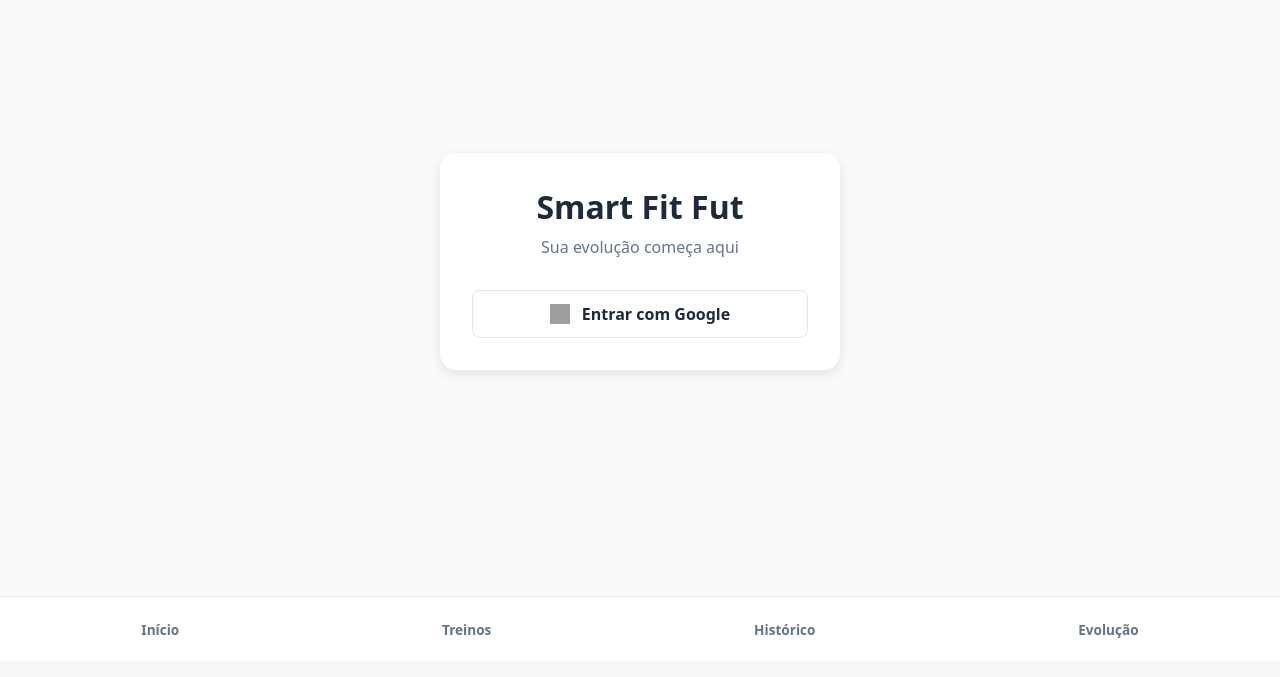
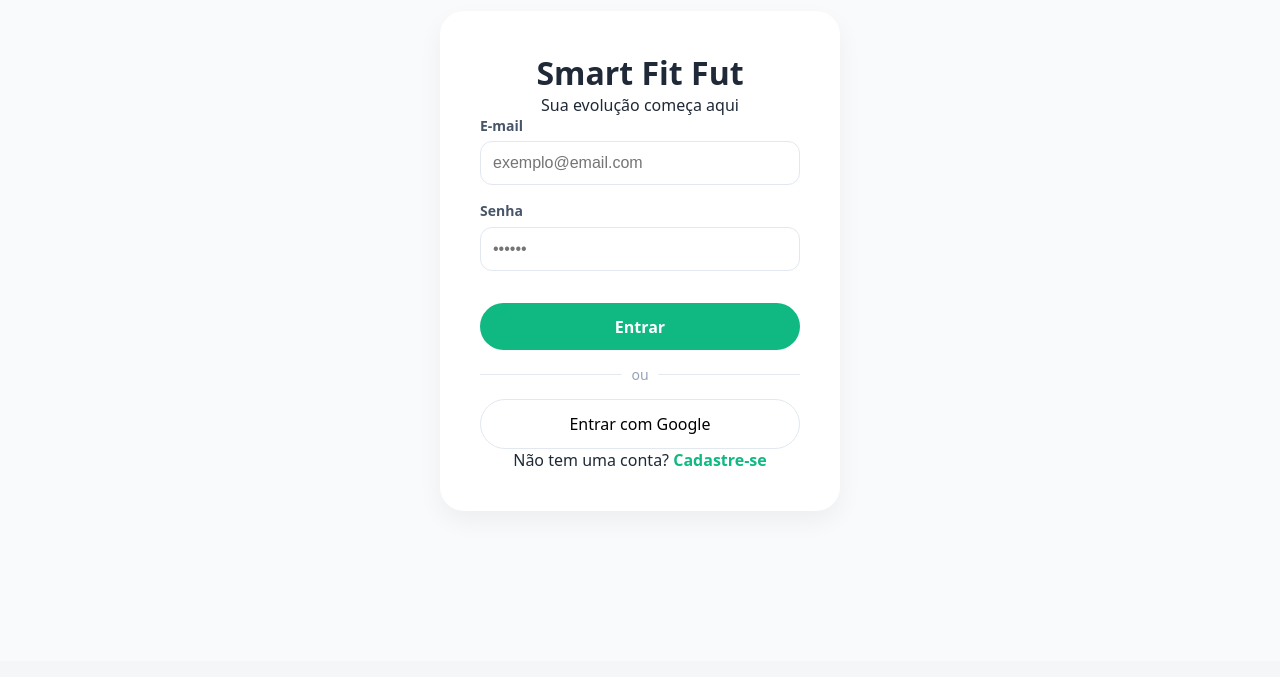
Before and after one commit to AlexandreMFeitosa/smart-fit-fut, a React (Vite) app: page /login in a window 1280 px wide. Shown: the part 139-816 px from the top of the page. Built offline with nearby package versions, Linux system fonts and the light colour scheme; no server answers; grey boxes are pictures that could not be loaded.

Commit message:
add login de acesso

```diff
--- a/src/App.tsx
+++ b/src/App.tsx
@@ -3,7 +3,7 @@ import { BrowserRouter, Routes, Route } from "react-router-dom";
 import Menu from "./pages/Menu";
 import { AuthProvider } from "./contexts/AuthContext";
 import { ProtectedRoute } from "./components/ProtectedRoute";
-import { Login } from "./pages/Login";
+import  Login  from "./pages/Login";
 
 // Lazy loading das páginas
 const Dashboard = lazy(() => import("./pages/Dashboard"));
--- a/src/contexts/AuthContext.tsx
+++ b/src/contexts/AuthContext.tsx
@@ -1,24 +1,29 @@
 import { createContext, useContext, useEffect, useState } from "react";
-import type { ReactNode } from "react";
-import { auth } from "../firebase";
 import {
-  onAuthStateChanged,
   signInWithPopup,
   GoogleAuthProvider,
-  signOut
+  onAuthStateChanged,
+  signOut,
+  signInWithEmailAndPassword,
+  createUserWithEmailAndPassword,
+  sendPasswordResetEmail,
+  type User // Correção para o erro da image_80e2c1.png
 } from "firebase/auth";
-import type { User } from "firebase/auth";
+import { auth } from "../firebase";
 
 interface AuthContextType {
   user: User | null;
   loading: boolean;
   loginWithGoogle: () => Promise<void>;
+  loginWithEmail: (email: string, password: string) => Promise<void>;
+  registerWithEmail: (email: string, password: string) => Promise<void>;
+  resetPassword: (email: string) => Promise<void>;
   logout: () => Promise<void>;
 }
 
 const AuthContext = createContext<AuthContextType | undefined>(undefined);
 
-export function AuthProvider({ children }: { children: ReactNode }) {
+export function AuthProvider({ children }: { children: React.ReactNode }) {
   const [user, setUser] = useState<User | null>(null);
   const [loading, setLoading] = useState(true);
 
@@ -35,7 +40,35 @@ export function AuthProvider({ children }: { children: ReactNode }) {
     try {
       await signInWithPopup(auth, provider);
     } catch (error) {
-      console.error("Erro ao logar com Google:", error);
+      console.error("Erro no login Google:", error);
+      throw error;
+    }
+  };
+
+  const loginWithEmail = async (email: string, password: string) => {
+    try {
+      await signInWithEmailAndPassword(auth, email, password);
+    } catch (error) {
+      console.error("Erro no login E-mail:", error);
+      throw error;
+    }
+  };
+
+  const registerWithEmail = async (email: string, password: string) => {
+    try {
+      await createUserWithEmailAndPassword(auth, email, password);
+    } catch (error) {
+      console.error("Erro no registo:", error);
+      throw error;
+    }
+  };
+
+  const resetPassword = async (email: string) => {
+    try {
+      await sendPasswordResetEmail(auth, email);
+    } catch (error) {
+      console.error("Erro ao resetar senha:", error);
+      throw error;
     }
   };
 
@@ -43,12 +76,20 @@ export function AuthProvider({ children }: { children: ReactNode }) {
     try {
       await signOut(auth);
     } catch (error) {
-      console.error("Erro ao deslogar:", error);
+      console.error("Erro no logout:", error);
     }
   };
 
   return (
-    <AuthContext.Provider value={{ user, loading, loginWithGoogle, logout }}>
+    <AuthContext.Provider value={{
+      user,
+      loading,
+      loginWithGoogle,
+      loginWithEmail,
+      registerWithEmail,
+      resetPassword,
+      logout
+    }}>
       {!loading && children}
     </AuthContext.Provider>
   );
@@ -56,6 +97,8 @@ export function AuthProvider({ children }: { children: ReactNode }) {
 
 export function useAuth() {
   const context = useContext(AuthContext);
-  if (!context) throw new Error("useAuth deve ser usado dentro de um AuthProvider");
+  if (context === undefined) {
+    throw new Error("useAuth deve ser usado dentro de um AuthProvider");
+  }
   return context;
 }
--- a/src/pages/Dashboard.tsx
+++ b/src/pages/Dashboard.tsx
@@ -6,8 +6,8 @@ import styles from "./Dashboard.module.css";
 import { useAuth } from "../contexts/AuthContext";
 
 export function Dashboard() {
+  const { user } = useAuth();
   const navigate = useNavigate();
-  const { user } = useAuth();
 
   const [progress, setProgress] = useState(0);
   const [done, setDone] = useState(0);
--- a/src/pages/Login.module.css
+++ b/src/pages/Login.module.css
@@ -52,3 +52,97 @@
     width: 20px;
     height: 20px;
   }
+
+  .pageWrapper {
+    display: flex;
+    justify-content: center;
+    align-items: center;
+    min-height: 100vh;
+    background-color: #f8fafc;
+  }
+
+  .card {
+    background: white;
+    padding: 2.5rem;
+    border-radius: 1.5rem;
+    box-shadow: 0 10px 25px rgba(0, 0, 0, 0.05);
+    width: 100%;
+    max-width: 400px;
+    text-align: center;
+  }
+
+  .inputGroup {
+    text-align: left;
+    margin-bottom: 1rem;
+  }
+
+  .inputGroup label {
+    display: block;
+    font-size: 0.875rem;
+    font-weight: 600;
+    margin-bottom: 0.4rem;
+    color: #475569;
+  }
+
+  .inputGroup input {
+    width: 100%;
+    padding: 0.75rem;
+    border: 1px solid #e2e8f0;
+    border-radius: 0.75rem;
+    outline: none;
+  }
+
+  .btnPrimary {
+    width: 100%;
+    padding: 0.8rem;
+    background-color: #10b981; /* Verde do seu app */
+    color: white;
+    border: none;
+    border-radius: 999px;
+    font-weight: 600;
+    cursor: pointer;
+    margin-top: 1rem;
+  }
+
+  .divider {
+    margin: 1.5rem 0;
+    position: relative;
+    border-bottom: 1px solid #e2e8f0;
+  }
+
+  .divider span {
+    position: absolute;
+    top: 50%;
+    left: 50%;
+    transform: translate(-50%, -50%);
+    background: white;
+    padding: 0 10px;
+    color: #94a3b8;
+    font-size: 0.875rem;
+  }
+
+  .btnGoogle {
+    width: 100%;
+    display: flex;
+    align-items: center;
+    justify-content: center;
+    gap: 10px;
+    padding: 0.8rem;
+    background: white;
+    border: 1px solid #e2e8f0;
+    border-radius: 999px;
+    cursor: pointer;
+    font-weight: 500;
+  }
+
+  .errorMessage {
+    color: #ef4444;
+    font-size: 0.875rem;
+    margin-bottom: 1rem;
+  }
+
+  .footer span {
+    color: #10b981;
+    font-weight: 600;
+    cursor: pointer;
+  }
--- a/src/pages/Login.tsx
+++ b/src/pages/Login.tsx
@@ -1,32 +1,109 @@
+import { useState, useEffect } from "react"; // Adicionado useEffect
+import { useNavigate } from "react-router-dom"; // Adicionado useNavigate
 import { useAuth } from "../contexts/AuthContext";
-import { useNavigate } from "react-router-dom";
-import { useEffect } from "react";
 import styles from "./Login.module.css";
 
-export function Login() {
-  const { loginWithGoogle, user } = useAuth();
+export default function Login() {
+  const { loginWithGoogle, loginWithEmail, registerWithEmail, user, loading } = useAuth();
   const navigate = useNavigate();
 
-  // Se o login for bem-sucedido, redireciona para a Home
+  const [email, setEmail] = useState("");
+  const [password, setPassword] = useState("");
+  const [isRegistering, setIsRegistering] = useState(false);
+  const [error, setError] = useState("");
+
+  // Redireciona automaticamente se o usuário já estiver logado
   useEffect(() => {
-    if (user) {
+    if (!loading && user) {
       navigate("/");
     }
-  }, [user, navigate]);
+  }, [user, loading, navigate]);
+
+  async function handleSubmit(e: React.FormEvent) {
+    e.preventDefault();
+    setError("");
+
+    if (!email || !password) {
+      setError("Preencha todos os campos.");
+      return;
+    }
+
+    try {
+      if (isRegistering) {
+        await registerWithEmail(email, password);
+      } else {
+        await loginWithEmail(email, password);
+      }
+      // O useEffect acima cuidará do redirecionamento
+    } catch (err: any) {
+      if (err.code === "auth/invalid-credential") setError("E-mail ou senha incorretos.");
+      else if (err.code === "auth/email-already-in-use") setError("Este e-mail já está em uso.");
+      else if (err.code === "auth/weak-password") setError("A senha deve ter pelo menos 6 caracteres.");
+      else setError("Ocorreu um erro ao acessar sua conta.");
+    }
+  }
+
+  // Se estiver carregando o estado do Firebase, evita mostrar o formulário
+  if (loading) return null;
 
   return (
-    <div className={styles.container}>
+    <div className={styles.pageWrapper}>
       <div className={styles.card}>
-        <h1 className={styles.title}>Smart Fit Fut</h1>
-        <p className={styles.subtitle}>Sua evolução começa aqui</p>
+        <header className={styles.header}>
+          <h1>Smart Fit Fut</h1>
+          <p>{isRegistering ? "Crie sua conta gratuita" : "Sua evolução começa aqui"}</p>
+        </header>
 
-        <button onClick={loginWithGoogle} className={styles.googleBtn}>
-          <img
-            src="https://upload.wikimedia.org/wikipedia/commons/5/53/Google_%22G%22_Logo.svg"
-            alt="Google"
-          />
+        {error && <p className={styles.errorMessage}>{error}</p>}
+
+        <form onSubmit={handleSubmit} className={styles.form}>
+          <div className={styles.inputGroup}>
+            <label htmlFor="email">E-mail</label>
+            <input
+              id="email"
+              type="email"
+              placeholder="exemplo@email.com"
+              value={email}
+              onChange={(e) => setEmail(e.target.value)}
+            />
+          </div>
+
+          <div className={styles.inputGroup}>
+            <label htmlFor="password">Senha</label>
+            <input
+              id="password"
+              type="password"
+              placeholder="••••••"
+              value={password}
+              onChange={(e) => setPassword(e.target.value)}
+            />
+          </div>
+
+          <button type="submit" className={styles.btnPrimary}>
+            {isRegistering ? "Cadastrar" : "Entrar"}
+          </button>
+        </form>
+
+        <div className={styles.divider}>
+          <span>ou</span>
+        </div>
+
+        <button
+          type="button"
+          onClick={() => loginWithGoogle()}
+          className={styles.btnGoogle}
+        >
           Entrar com Google
         </button>
+
+        <footer className={styles.footer}>
+          <p>
+            {isRegistering ? "Já tem uma conta?" : "Não tem uma conta?"}{" "}
+            <span onClick={() => setIsRegistering(!isRegistering)}>
+              {isRegistering ? "Faça login" : "Cadastre-se"}
+            </span>
+          </p>
+        </footer>
       </div>
     </div>
   );
--- a/src/pages/Menu.tsx
+++ b/src/pages/Menu.tsx
@@ -3,8 +3,10 @@ import styles from "./Menu.module.css";
 import { useAuth } from "../contexts/AuthContext";
 
 export default function Menu() {
-  // A CHAMADA DO HOOK DEVE FICAR AQUI DENTRO!
   const { logout, user } = useAuth();
+
+  // Se não houver usuário logado, o menu não renderiza nada
+  if (!user) return null;
 
   return (
     <nav className={styles.menu}>
@@ -36,12 +38,9 @@ export default function Menu() {
         Evolução
       </NavLink>
 
-      {/* Botão de Logout só aparece se houver usuário logado */}
-      {user && (
-        <button onClick={logout} className={styles.logoutButton}>
-          Sair
-        </button>
-      )}
+      <button onClick={logout} className={styles.logoutButton}>
+        Sair
+      </button>
     </nav>
   );
 }
```
